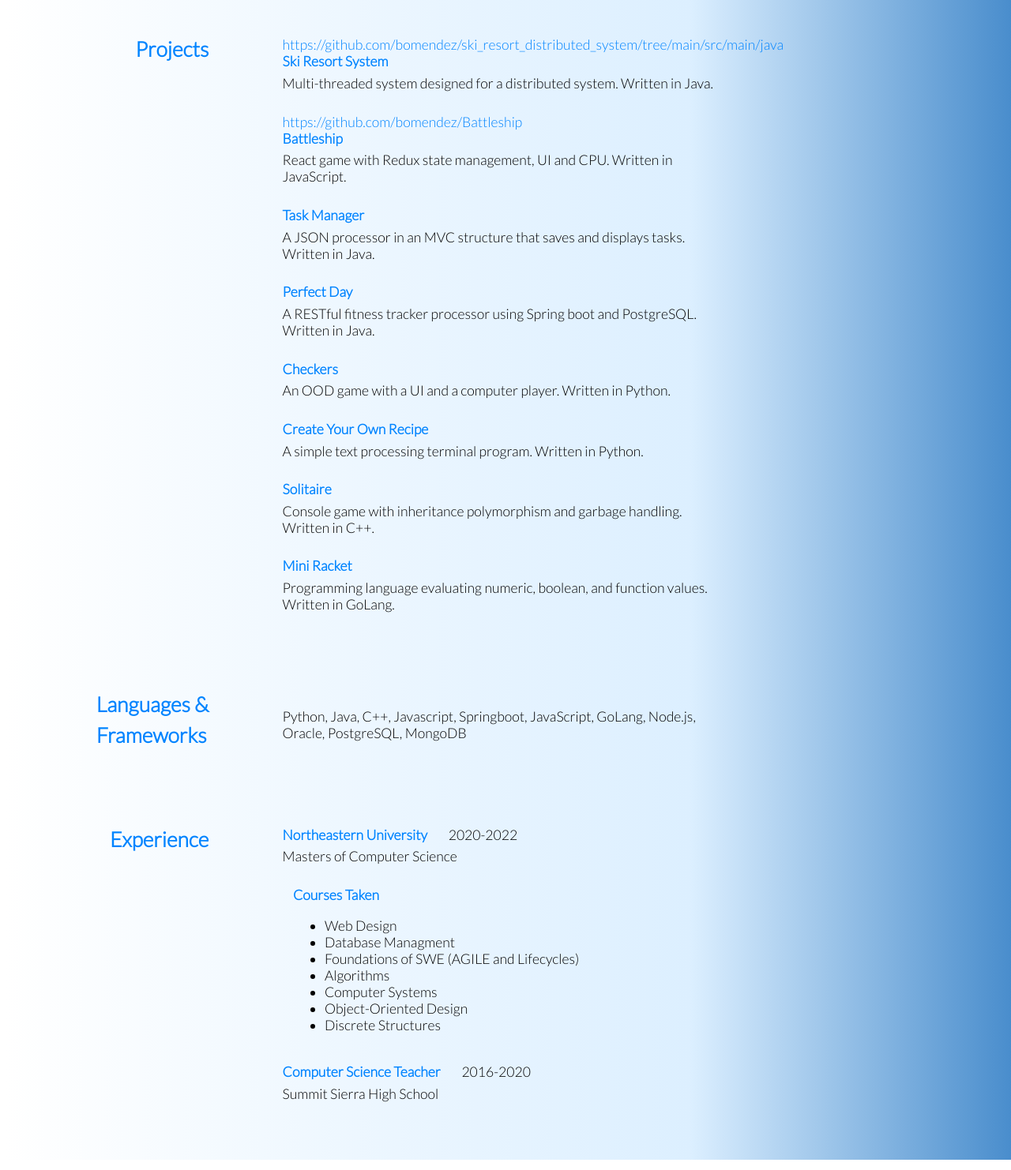
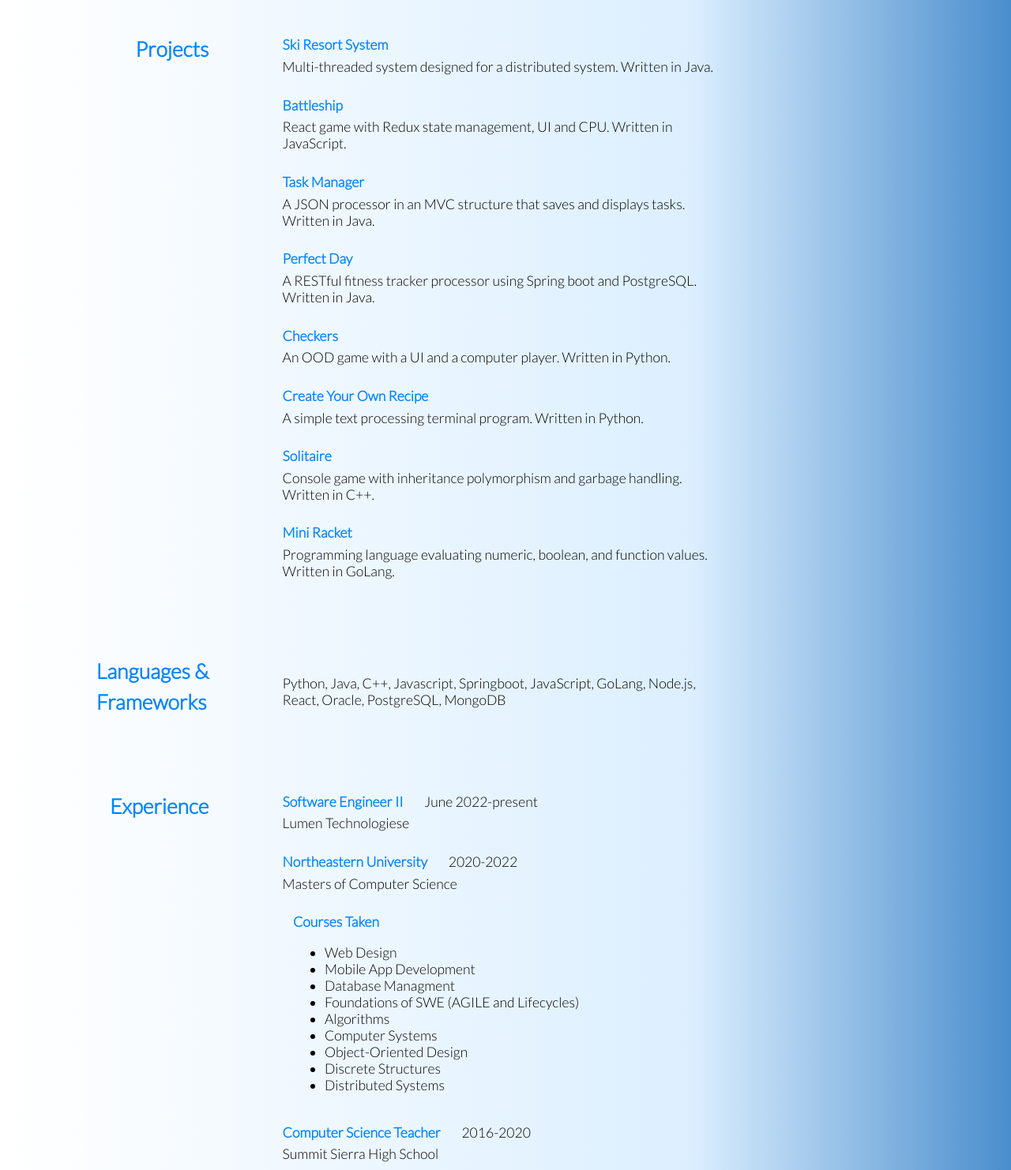
Before and after one commit to bomendez/bomendez, a plain HTML site: page index.html in a window 1280 px wide. Shown: the part 640-2122 px from the top of the page at 79% size. Drawn offline with Linux system fonts and the light colour scheme.

Commit message:
Update index.html

```diff
--- a/index.html
+++ b/index.html
@@ -208,10 +208,10 @@
             </p>
         </div>
         <div class="projects content">
-                <a href="">https://github.com/bomendez/ski_resort_distributed_system/tree/main/src/main/java<h4>Ski Resort System</h4></a>
+                <a href="https://github.com/bomendez/ski_resort_distributed_system/tree/main/src/main/java"><h4>Ski Resort System</h4></a>
                 <p>Multi-threaded system designed for a distributed system. Written in Java. </p>
                 <br>
-                <a href="">https://github.com/bomendez/Battleship<h4>Battleship</h4></a>
+                <a href="https://github.com/bomendez/Battleship"><h4>Battleship</h4></a>
                 <p>React game with Redux state management, UI and CPU. Written in JavaScript.</p>
                 <br>
                 <a href="https://github.com/bomendez/bomendez.github.io/tree/master/Task%20Scheduler"><h4>Task Manager</h4></a>
@@ -234,12 +234,18 @@
         </div>
         <div class="lang content">
             <br>
-            <p>Python, Java, C++, Javascript, Springboot, JavaScript, GoLang, Node.js, Oracle, PostgreSQL, MongoDB</p>
+            <p>Python, Java, C++, Javascript, Springboot, JavaScript, GoLang, Node.js, React, Oracle, PostgreSQL, MongoDB</p>
         </div>
         <div class="experience_menu content">
             <h2>Experience</h2>
         </div>
         <div class="experience content">
+            <div class="exp_title">
+                <h4>Software Engineer II</h4>
+                <p>June 2022-present</p>
+            </div>
+            <p>Lumen Technologiese</p>
+            <br>
             <div class="exp_title">
                 <h4>Northeastern University</h4>
                 <p>2020-2022</p>
@@ -250,12 +256,14 @@
                 <h4>Courses Taken</h4>
                 <ul>
                     <li>Web Design</li>
+                    <li>Mobile App Development</li>
                     <li>Database Managment</li>
                     <li>Foundations of SWE (AGILE and Lifecycles)</li>
                     <li>Algorithms</li>
                     <li>Computer Systems</li>
                     <li>Object-Oriented Design</li>
                     <li>Discrete Structures</li>
+                    <li>Distributed Systems</li>
                 </ul>
             </div>
             <br>
```
